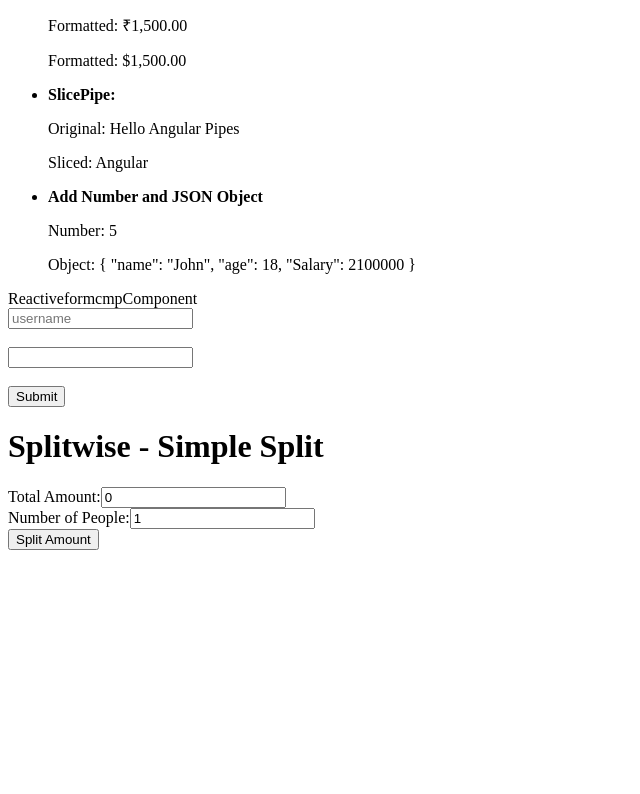
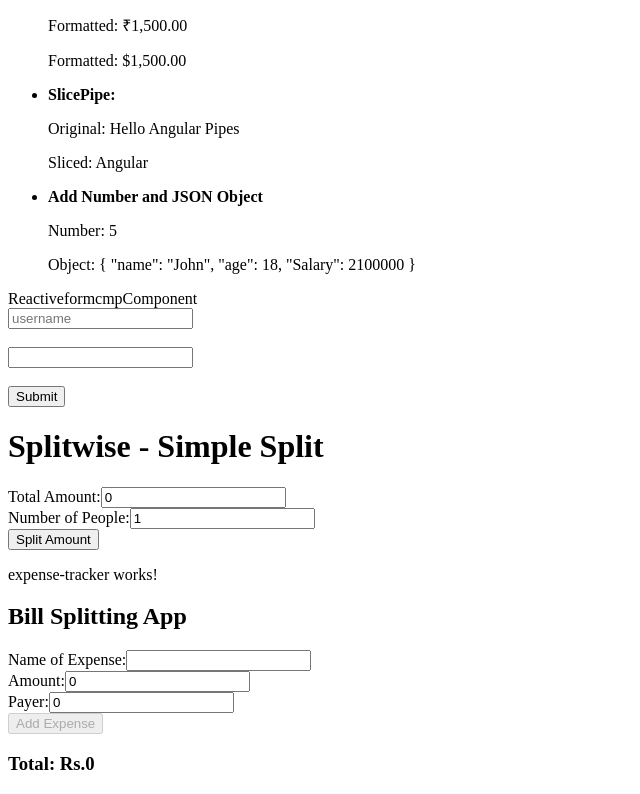
Before and after one commit to RishiSetpal/angular-ninteen, an Angular app: page / in a window 1280 px wide. Shown: the part 2326-3120 px from the top of the page, without its empty margins (0-640 px from the left). Before the commit the page ends 2884 px from the top, so only its background shows below. Built offline with nearby package versions, Linux system fonts and the light colour scheme.

Commit message:
L5 P2 SplitwiseApp with multiple amount but with same number of people 16-02-2025

```diff
--- a/src/app/app.component.html
+++ b/src/app/app.component.html
@@ -185,3 +185,5 @@
 <app-reactiveformcmp></app-reactiveformcmp>
 
 <app-splitwise></app-splitwise>
+
+<expense-tracker></expense-tracker>
--- a/src/app/app.component.ts
+++ b/src/app/app.component.ts
@@ -8,6 +8,7 @@
 import { FormsModule } from '@angular/forms';
 import { ReactiveformcmpComponent } from './reactiveformcmp/reactiveformcmp.component';
 import { SplitwiseAppComponent } from './splitwise-app/splitwise-app.component';
+import { ExpenseTrackerComponent } from "./expense-tracker/expense-tracker.component";
 
 // Custom Pipe to Add Number and JSON Object
 @Pipe({
@@ -34,7 +35,8 @@
     FormsModule,
     ReactiveformcmpComponent,
     SplitwiseAppComponent,
-  ],
+    ExpenseTrackerComponent
+],
   templateUrl: './app.component.html',
   styleUrl: './app.component.css',
 })
--- /dev/null
+++ b/src/app/expense-tracker/expense-tracker.component.html
@@ -0,0 +1,41 @@
+<p>expense-tracker works!</p>
+<div>
+    <h2>Bill Splitting App</h2>
+
+    <!-- template reference variable - #expenseForm-->
+    <form #expenseForm="ngForm" (ngSubmit)="addExpense()">
+        <div>
+            <label for="name">Name of Expense:</label>
+            <input type="text" name="name" id="name" required [(ngModel)]="newExpense.name" />
+        </div>
+        <div>
+            <label for="amount">Amount:</label>
+            <input type="text" name="amount" id="amount" required [(ngModel)]="newExpense.amount" />
+        </div>
+        <div>
+            <label for="payer">Payer:</label>
+            <input type="text" name="payer" id="payer" required [(ngModel)]="newExpense.payer" />
+        </div>
+        <button type="submit" [disabled]="!expenseForm.valid"> Add Expense </button>
+    </form>
+
+    <div *ngIf="billStarted && !continueWithCurrent" class="mt-3">
+        <button class="btn btn-success me-2" (click)="setContinueBill(true)">Continue with same Bill</button>
+        <button class="btn btn-danger" (click)="setContinueBill(false)">Start New Bill</button>
+    </div>
+
+    <div *ngIf="expenses.length>0" class="mt-4">Expense List</div>
+    <ul class="list-group">
+        <li class="list-group-item d-flex justify-contents-between align-items-center"
+            *ngFor="let expense of expenses; let i = index">
+            {{expense.payer}} People: Rs.{{expense.amount}} for {{expense.name}}
+            <button class="btn btn-sm btn-danger" (click)="removeExpense(i)">Remove X</button>
+        </li>
+    </ul>
+
+    <h3 class="mt-4">Total: Rs.{{total}}</h3>
+    <h4 *ngIf="numPeople">Each Should pay: Rs.{{splitAmount.toFixed(2)}}</h4>
+
+    <button *ngIf="expenses.length > 0" (click)="startNewBill()" class="btn btn-warning mt-3">Reset Bill</button>
+
+</div>
--- /dev/null
+++ b/src/app/expense-tracker/expense-tracker.component.ts
@@ -0,0 +1,136 @@
+import { CommonModule } from '@angular/common';
+import { Component, OnDestroy, OnInit } from '@angular/core';
+import { FormsModule } from '@angular/forms';
+
+interface Expense {
+  name: string;
+  amount: number;
+  payer: number;
+}
+
+@Component({
+  selector: 'expense-tracker',
+  standalone: true,
+  imports: [CommonModule, FormsModule], //CommonModule is used by ngModel, FormsModule is for FormGroup, FormControl, etc.
+  templateUrl: './expense-tracker.component.html',
+  styleUrl: './expense-tracker.component.css',
+})
+export class ExpenseTrackerComponent implements OnInit, OnDestroy {
+  expenses: Expense[] = [];
+
+  billStarted: boolean = false;
+  continueWithCurrent: boolean = false;
+
+  total: number = 0;
+  numPeople: number = 0;
+  splitAmount: number = 0;
+
+  newExpense: Expense = { name: '', amount: 0, payer: 0 };
+
+  constructor() {}
+
+  ngOnInit(): void {
+    console.log('Bill Splitting componet Initialized');
+  }
+
+  ngOnDestroy(): void {
+    console.log('Bill Splitting componet Initialized');
+  }
+
+  addExpense(): void {
+    console.log('New Expense Input', this.newExpense);
+
+    if (
+      !this.newExpense.name.trim() ||
+      this.newExpense.amount <= 0 ||
+      this.newExpense.payer <= 0
+    ) {
+      alert(' Please enter valid expense details..!');
+      return;
+    }
+
+    // if bill is not started yet and have default values
+    // & set number of people to pay
+    if (!this.billStarted || this.numPeople <= 0) {
+      this.billStarted = true;
+      this.numPeople = this.newExpense.payer;
+      this.continueWithCurrent = true;
+    } else {
+      // old num of people/payers is different from current number of people/payers
+      if (this.newExpense.payer !== this.numPeople) {
+        const isOkPressed = confirm(
+          'Do you want to continue with the same bill? clik "Ok" for Yes or cancle to start a new bill?'
+        );
+        if (isOkPressed) {
+          alert(
+            `The Number of people must remain constant. Current bill is for ${this.numPeople} people.`
+          );
+          return;
+        } else {
+          this.resetBill();
+          this.numPeople = this.newExpense.payer;
+          this.billStarted = true;
+          this.continueWithCurrent = true;
+          console.log(
+            'New Bill started after resetting numPeople: ',
+            this.numPeople
+          );
+        }
+      }
+    }
+
+    const expenseToAdd: Expense = {
+      name: this.newExpense.name.trim(),
+      amount: +this.newExpense.amount,
+      payer: +this.newExpense.payer,
+    };
+
+    this.expenses.push(expenseToAdd);
+    console.log('expense Added: ', expenseToAdd);
+
+    this.calculateTotal();
+
+    this.newExpense = { name: '', amount: 0, payer: this.numPeople };
+  }
+
+  removeExpense(index: number): void {
+    this.expenses.splice(index, 1);
+    this.calculateTotal();
+  }
+
+  calculateTotal(): void {
+    this.total = this.expenses.reduce(
+      (sum, expense) => sum + expense.amount,
+      0
+    );
+    this.splitAmount = this.numPeople ? this.total / this.numPeople : 0;
+    console.log('Total: ', this.total, ' Split Amount: ', this.splitAmount);
+  }
+
+  setContinueBill(choice: boolean): void {
+    this.continueWithCurrent = choice;
+    if (!choice) {
+      this.startNewBill();
+    }
+  }
+
+  startNewBill(): void {
+    console.log('Starting New Bill...');
+    this.expenses = [];
+    this.total = 0;
+    this.splitAmount = 0;
+    this.numPeople = this.newExpense.payer;
+    this.continueWithCurrent = true;
+    console.log('New Bill started with numPeople', this.numPeople);
+  }
+
+  resetBill(): void {
+    this.expenses = [];
+    this.total = 0;
+    this.splitAmount = 0;
+    this.billStarted = false;
+    this.numPeople = 0;
+    this.continueWithCurrent = false;
+    this.newExpense = { name: '', amount: 0, payer: 0 };
+  }
+}
```
Also changed, not shown: src/app/expense-tracker/expense-tracker.component.css (added), 1 other file (tests, documents, lock files or other folders).
